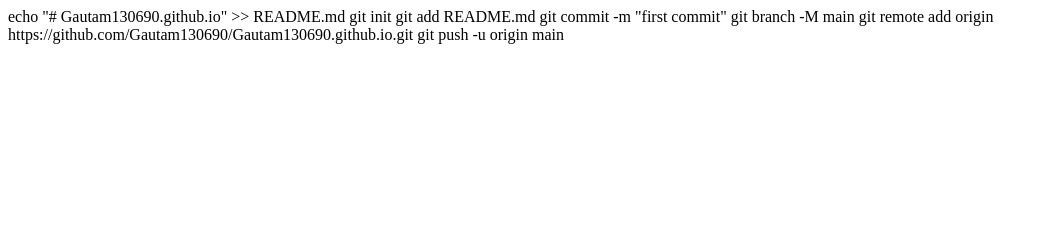
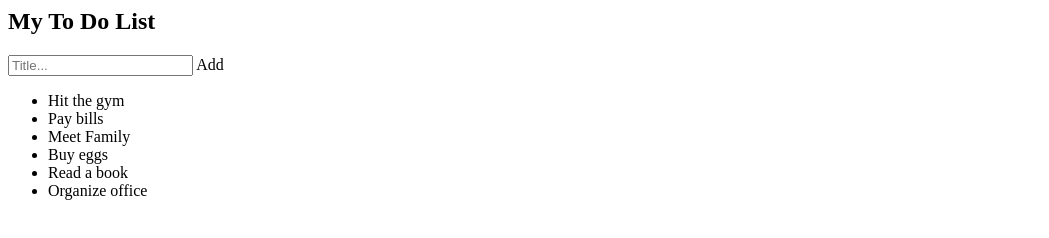
Before and after one commit to Gautam130690/Gautam130690.github.io, a plain HTML site: page index.html in a window 1280 px wide. Shown: the whole page, without its empty margins (0-1049 px from the left). Drawn offline with Linux system fonts and the light colour scheme.

Commit message:
Update index.html

```diff
--- a/index.html
+++ b/index.html
@@ -1,7 +1,14 @@
-echo "# Gautam130690.github.io" >> README.md
-git init
-git add README.md
-git commit -m "first commit"
-git branch -M main
-git remote add origin https://github.com/Gautam130690/Gautam130690.github.io.git
-git push -u origin main
+<div id="myDIV" class="header">
+  <h2>My To Do List</h2>
+  <input type="text" id="myInput" placeholder="Title...">
+  <span onclick="newElement()" class="addBtn">Add</span>
+</div>
+
+<ul id="myUL">
+  <li>Hit the gym</li>
+  <li class="checked">Pay bills</li>
+  <li>Meet Family</li>
+  <li>Buy eggs</li>
+  <li>Read a book</li>
+  <li>Organize office</li>
+</ul>
```
